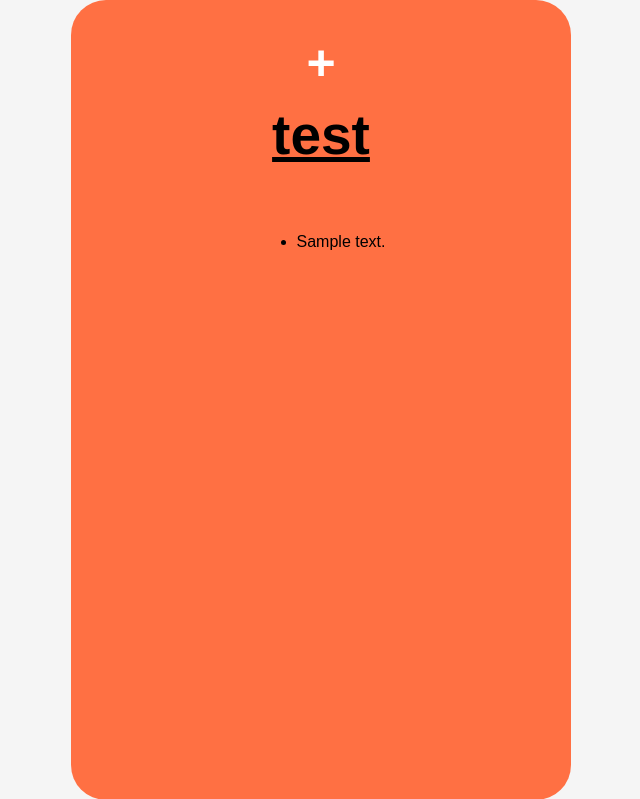
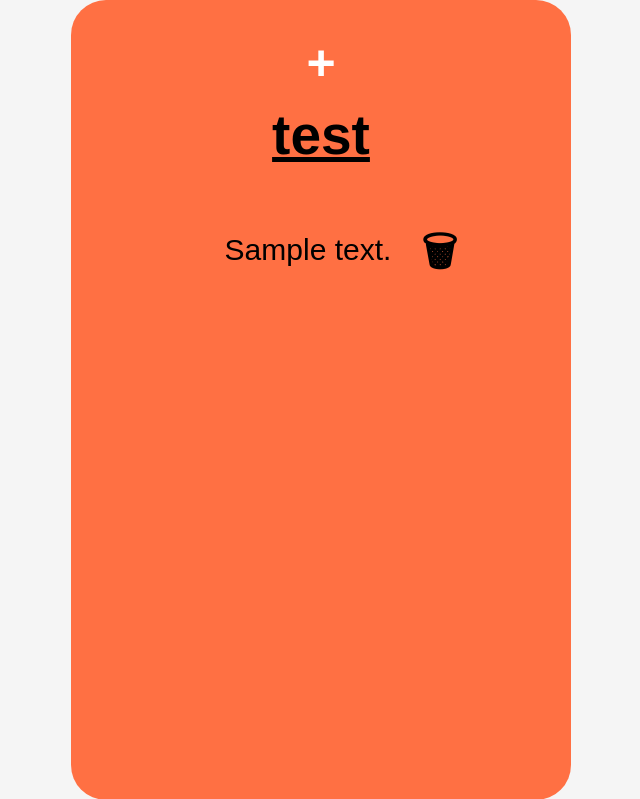
Before and after one commit to MustafaBioS/Kilogram, a Flask app: page /list/view/1 in a window 1280 px wide. Shown: the top 799 px of the page, without its empty margins (319-959 px from the left). Run offline with Flask 3, Linux system fonts and the light colour scheme; a user stored in the database is signed in; data comes from the database, SQL or seed files in the repository; both versions use the stored data as it was after the commit; tables that the repository leaves empty hold one stand-in row (values such as "Sample post").

Commit message:
ADD - Item deleting functionality

```diff
--- a/app.py
+++ b/app.py
@@ -259,6 +259,14 @@ def view(list_id):
         db.session.commit()
         return redirect(url_for('view', list_id=list_id))
 
+@app.route('/list/delete/<int:item_id>')
+@login_required
+def delete_item(item_id):
+    item = ListItem.query.get_or_404(item_id)
+    list_id = item.list_id
+    db.session.delete(item)
+    db.session.commit()
+    return redirect(url_for('view', list_id=list_id))
 
 
 # Run
--- a/static/list.css
+++ b/static/list.css
@@ -385,3 +385,29 @@ html body {
 .listSub:hover {
     background-color: #FF7043;
 }
+
+.listItem {
+    text-decoration: none;
+    list-style: none;
+    font-size: 30px;
+    margin-right: 30px;
+    margin-bottom: 10px;
+}
+
+.listRow {
+    display: flex;
+    flex-direction: row;
+}
+
+.trash {
+    margin-top: -10px;
+    user-select: none;
+    transition: all 0.3s ease;
+    font-size: 40px;
+}
+
+.trash:hover {
+    transform: translateY(-6px);
+    color: red;
+    cursor: pointer;
+}
--- a/templates/view.html
+++ b/templates/view.html
@@ -4,8 +4,8 @@
     <meta charset="UTF-8">
     <meta name="viewport" content="width=device-width, initial-scale=1.0">
     <title>Kilogram - {{ current.title }}</title>
+    <link rel="stylesheet" href="{{ url_for('static', filename='list.css') }}">
     <link rel="icon" href="../static/burg.png">
-    <link rel="stylesheet" href="{{ url_for('static', filename='list.css') }}">
 </head>
 <body>
 
@@ -23,18 +23,27 @@
             <h1 class="viewtitle">{{ current.title }}</h1>
             <ul>
                 {% for item in current.items %}
-                    <li>{{ item.text }}</li>
+                    <div class="listRow">
+                        <li class="listItem">{{ item.text }}</li>
+                        <h1 class="trash" onclick="reroute()">🗑</h1>
+                    </div>
+                    <script>
+                        function reroute() {
+                            window.location.href = '{{ url_for("delete_item", item_id=item.id) }}'
+                        }
+                    </script>
                 {% endfor %}
             </ul>
         </div>
     </div>
 
 <script>
-
     const profile = document.querySelector('.profile');
     const createCont = document.querySelector('.createCont');
     const createBoxed = document.querySelector('.createBoxed');
     const plus = document.querySelector('.plus');
+
+
 
     plus.addEventListener('click', ()=> {
         createCont.classList.add('show');
```
Also changed, not shown: instance/database.db, static/icons8-trash-48.png (added).
